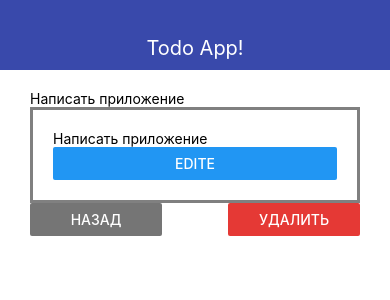
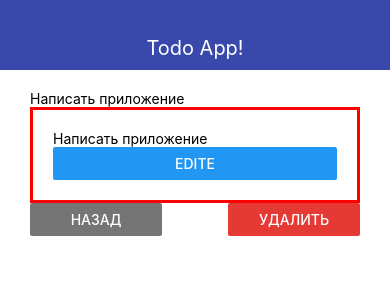
Before and after one commit to nrabotko/React, a React Native app: screen / in a window 390 px wide. Shown: the top 300 px of the page. Built offline with nearby package versions, Linux system fonts and the light colour scheme.

Commit message:
New changes in 1 file

```diff
--- a/src/components/ui/AppCard.js
+++ b/src/components/ui/AppCard.js
@@ -9,6 +9,6 @@ const styles = StyleSheet.create({
     default:{
         padding: 20,
         borderWidth: 3,
-        borderColor:'grey'
+        borderColor:'red'
     }
 })
```
